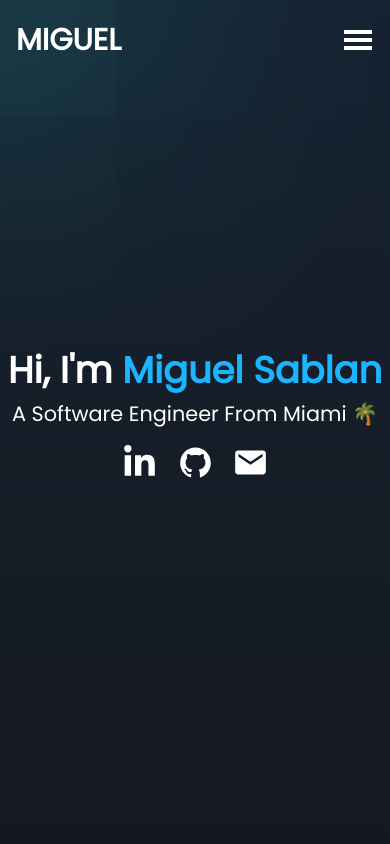
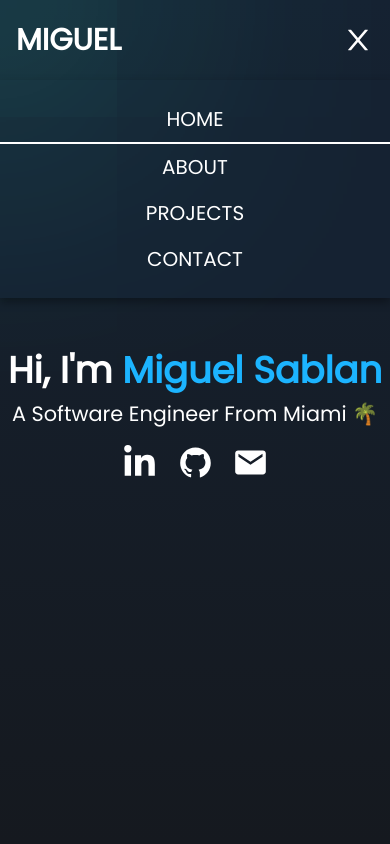
Before and after one commit to miguelSablan/portfolio-reactjs, a React (Create React App) app: page / in a window 390 px wide. Both pictures are taken after a click on the element 358 px from the left and 45 px from the top of the page. Shown: the top 844 px of the page. Built offline with nearby package versions, Linux system fonts and the light colour scheme.

Commit message:
fixed mobile navbar menu functionality

```diff
--- a/src/components/Navbar/Navbar.css
+++ b/src/components/Navbar/Navbar.css
@@ -38,6 +38,7 @@
   cursor: pointer;
 }
 
+/* Desktop nav links */
 .nav-links {
   display: flex;
   justify-content: space-between;
@@ -48,18 +49,53 @@
   transition: all 0.3s ease;
 }
 
-.navbar ul a:hover {
+.nav-links a:hover {
   color: var(--color-primary);
 }
 
-.navbar ul li > .active {
+.active {
   border-bottom: 2.5px solid white;
   padding-bottom: 3px;
 }
 
+/* Mobile nav links */
+.mobile-nav-links {
+  display: none;
+  flex-direction: column;
+  position: absolute;
+  top: 100%;
+  left: 0;
+  width: 100%;
+  padding: 1rem 0;
+  z-index: 1;
+  background: #152232;
+  filter: drop-shadow(0 4px 5px #00000060);
+}
+
+/* Show mobile nav-links when menu is open */
+.mobile-nav-links.open {
+  display: flex;
+}
+
+/* Burger menu icon for mobile */
 .burger-menu {
   display: none;
   font-size: 2rem;
   cursor: pointer;
   margin-top: 10px;
 }
+
+@media (max-width: 768px) {
+  .nav-links {
+    display: none;
+  }
+
+  .nav-link {
+    padding: 0.5rem 1rem;
+    text-align: center;
+  }
+
+  .burger-menu {
+    display: block; /* Display burger menu on mobile */
+  }
+}
--- a/src/components/Navbar/Navbar.jsx
+++ b/src/components/Navbar/Navbar.jsx
@@ -1,42 +1,34 @@
-import "./Navbar.css";
 import { useState, useEffect } from "react";
 import { Link } from "react-scroll";
 import { GiHamburgerMenu } from "react-icons/gi";
+import { AiOutlineClose } from "react-icons/ai";
+import "./Navbar.css";
 
 const Navbar = () => {
-  const [scrollPosition, setScrollPosition] = useState(false);
-  const [toggleMenu, setToggleMenu] = useState(true);
+  const [isScrolled, setIsScrolled] = useState(false);
+  const [menuOpen, setMenuOpen] = useState(false);
 
   useEffect(() => {
     const handleScroll = () => {
-      if (window.scrollY > 50) {
-        setScrollPosition(true);
-      } else {
-        setScrollPosition(false);
-      }
+      setIsScrolled(window.scrollY > 50);
     };
 
     window.addEventListener("scroll", handleScroll);
-
-    return () => {
-      window.removeEventListener("scroll", handleScroll);
-    };
+    return () => window.removeEventListener("scroll", handleScroll);
   }, []);
 
-  const toggleNav = () => {
-    console.log("Navbar Toggled");
-    setToggleMenu(!toggleMenu);
-  };
+  const toggleMenu = () => setMenuOpen((prev) => !prev);
 
   return (
-    <nav className={`navbar ${scrollPosition ? "scrolled" : ""}`}>
-      <Link class="logo" to="home" smooth duration={500}>
+    <nav className={`navbar ${isScrolled ? "scrolled" : ""}`}>
+      <Link className="logo" to="home" smooth duration={500}>
         MIGUEL
       </Link>
-      {toggleMenu && (
+
+      {/* Desktop navigation links */}
       <ul className="nav-links">
-          <li className="nav-link">
         <Link
+          className="nav-link"
           to="home"
           smooth
           spy={true}
@@ -45,9 +37,8 @@ const Navbar = () => {
         >
           HOME
         </Link>
-          </li>
-          <li className="nav-link">
         <Link
+          className="nav-link"
           to="about"
           smooth
           spy={true}
@@ -56,9 +47,8 @@ const Navbar = () => {
         >
           ABOUT
         </Link>
-          </li>
-          <li className="nav-link">
         <Link
+          className="nav-link"
           to="projects"
           smooth
           spy={true}
@@ -67,9 +57,8 @@ const Navbar = () => {
         >
           PROJECTS
         </Link>
-          </li>
-          <li className="nav-link">
         <Link
+          className="nav-link"
           to="contact"
           smooth
           spy={true}
@@ -78,12 +67,60 @@ const Navbar = () => {
         >
           CONTACT
         </Link>
-          </li>
       </ul>
-      )}
-      <div className="burger-menu" onClick={toggleNav}>
-        <GiHamburgerMenu />
+
+      {/* Burger menu icon for mobile */}
+      <div className="burger-menu" onClick={toggleMenu}>
+        {menuOpen ? <AiOutlineClose /> : <GiHamburgerMenu />}
       </div>
+
+      {/* Mobile navigation links */}
+      <ul className={`mobile-nav-links ${menuOpen ? "open" : ""}`}>
+        <Link
+          className="nav-link"
+          to="home"
+          smooth
+          spy={true}
+          duration={500}
+          activeClass="active"
+          onClick={() => setMenuOpen(false)}
+        >
+          HOME
+        </Link>
+        <Link
+          className="nav-link"
+          to="about"
+          smooth
+          spy={true}
+          duration={500}
+          activeClass="active"
+          onClick={() => setMenuOpen(false)}
+        >
+          ABOUT
+        </Link>
+        <Link
+          className="nav-link"
+          to="projects"
+          smooth
+          spy={true}
+          duration={500}
+          activeClass="active"
+          onClick={() => setMenuOpen(false)}
+        >
+          PROJECTS
+        </Link>
+        <Link
+          className="nav-link"
+          to="contact"
+          smooth
+          spy={true}
+          duration={500}
+          activeClass="active"
+          onClick={() => setMenuOpen(false)}
+        >
+          CONTACT
+        </Link>
+      </ul>
     </nav>
   );
 };
```
Lines whose indentation alone changed are shown as unchanged.
